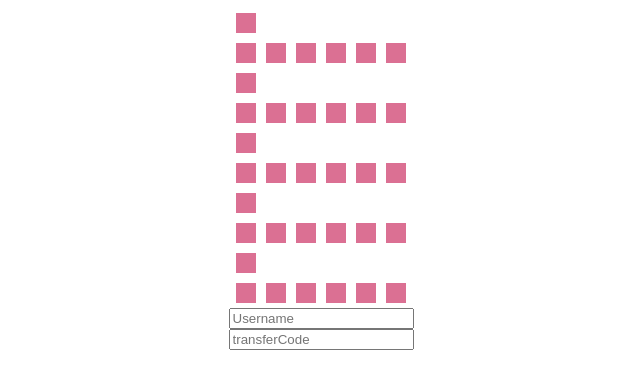
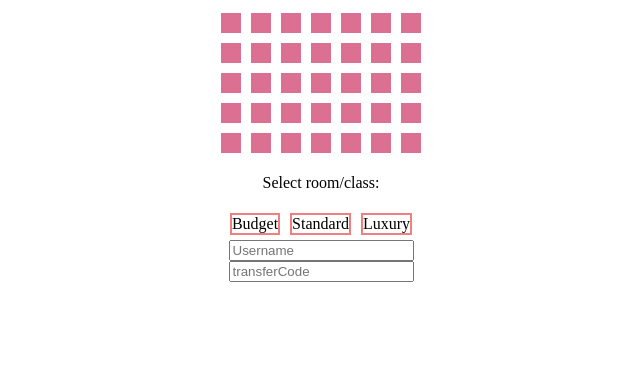
Before and after one commit to LB552/Yrgopelag, a PHP site: page /booking.php in a window 1280 px wide. Shown: the top 389 px of the page, without its empty margins (319-959 px from the left). Run offline with PHP 8.4, Linux system fonts and the light colour scheme.

Commit message:
date rows fixed, added classes

```diff
--- a/booking.php
+++ b/booking.php
@@ -10,14 +10,20 @@
 <body>
     <div class="dateWall">
         <?php for ($i=0; $i<5; $i++) {
-            ?> <div class="date"></div>
+            ?>
             <div class="hori">
-            <?php for ($j=0; $j<6; $j++) {
+            <?php for ($j=0; $j<7; $j++) {
                 ?> <div class="date"></div> <?php
             }
             ?> </div> <?php
         }?>
     </div>
+    <p>Select room/class:</p>
+    <div class="hori">
+    <div class="roomClass">Budget</div>
+    <div class="roomClass">Standard</div>
+    <div class="roomClass">Luxury</div>
+    </div>
     <input class="usernameInput" placeholder="Username"></input>
     <input class="tranferCodeInput" placeholder="transferCode"></input>
 </body>
--- a/style.css
+++ b/style.css
@@ -28,7 +28,13 @@ body {
     margin: 5px;
     background-color: palevioletred;
 }
+
 .hori {
     display: flex;
     flex-direction: row;
 }
+
+.roomClass {
+    border: 2px solid lightcoral;
+    margin: 5px;
+}
```
